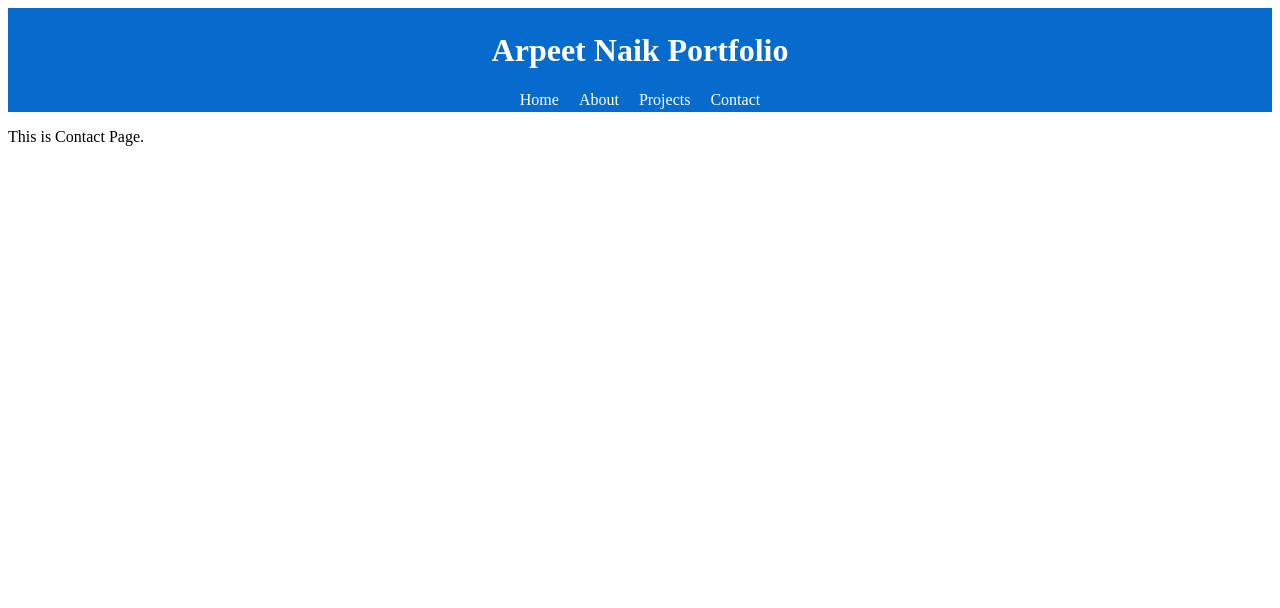
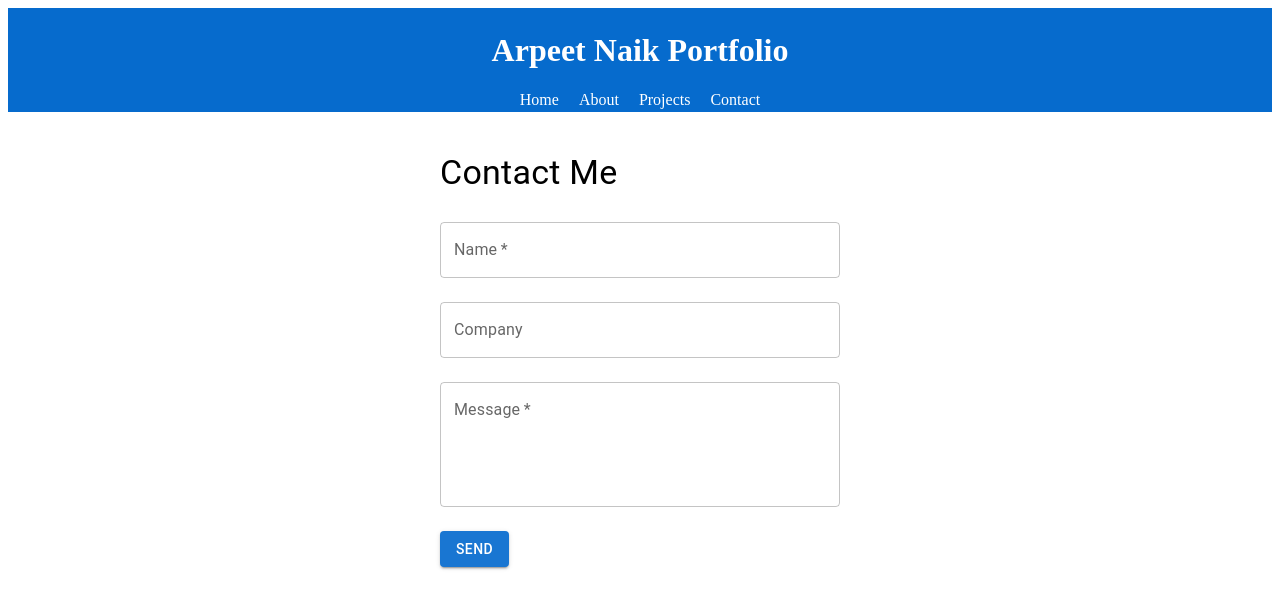
Before and after one commit to anaik31/personal_portfolio, a React (Vite) app: page /contact in a window 1280 px wide. Shown: the top 608 px of the page. Built offline with nearby package versions, Linux system fonts and the light colour scheme; a web font is replaced by a local one.

Commit message:
email.js and contact page additions

```diff
--- a/package.json
+++ b/package.json
@@ -10,6 +10,7 @@
     "preview": "vite preview"
   },
   "dependencies": {
+    "@emailjs/browser": "^4.4.1",
     "@emotion/react": "^11.14.0",
     "@emotion/styled": "^11.14.1",
     "@mui/icons-material": "^7.3.1",
--- a/src/components/Contact.jsx
+++ b/src/components/Contact.jsx
@@ -1,6 +1,79 @@
+import React, { useState } from "react";
+import { Box, TextField, Button, Typography } from "@mui/material";
+import emailjs from "@emailjs/browser";
+
 function Contact() {
+  const [formData, setFormData] = useState({
+    name: "",
+    company: "",
+    message: ""
+  });
+
+  const [success, setSuccess] = useState("");
+
+  const handleChange = (e) => {
+    setFormData({ ...formData, [e.target.name]: e.target.value });
+  };
+
+  const handleSubmit = (e) => {
+    e.preventDefault();
+
+    emailjs.send(
+      "service_y17csej",
+      "template_zzimp0u",
+      formData,
+      "8hZ-f8P_4LfB3xGqJ"
+    ).then(
+      (result) => {
+        console.log(result.text);
+        setSuccess("Message sent successfully!");
+        setFormData({ name: "", company: "", message: "" });
+      },
+      (error) => {
+        console.log(error.text);
+        setSuccess("Failed to send message. Try again.");
+      }
+    );
+  };
+
   return (
-    <p>This is Contact Page.</p>
+    <Box sx={{ width: 400, margin: "auto", mt: 5 }}>
+      <Typography variant="h4" gutterBottom>Contact Me</Typography>
+      <form onSubmit={handleSubmit}>
+        <TextField
+          fullWidth
+          label="Name"
+          name="name"
+          value={formData.name}
+          onChange={handleChange}
+          margin="normal"
+          required
+        />
+        <TextField
+          fullWidth
+          label="Company"
+          name="company"
+          value={formData.company}
+          onChange={handleChange}
+          margin="normal"
+        />
+        <TextField
+          fullWidth
+          label="Message"
+          name="message"
+          value={formData.message}
+          onChange={handleChange}
+          multiline
+          rows={4}
+          margin="normal"
+          required
+        />
+        <Button type="submit" variant="contained" color="primary" sx={{ mt: 2 }}>
+          Send
+        </Button>
+      </form>
+      {success && <Typography sx={{ mt: 2 }}>{success}</Typography>}
+    </Box>
   );
 }
 
```
Also changed, not shown: 1 other file (tests, documents, lock files or other folders).
